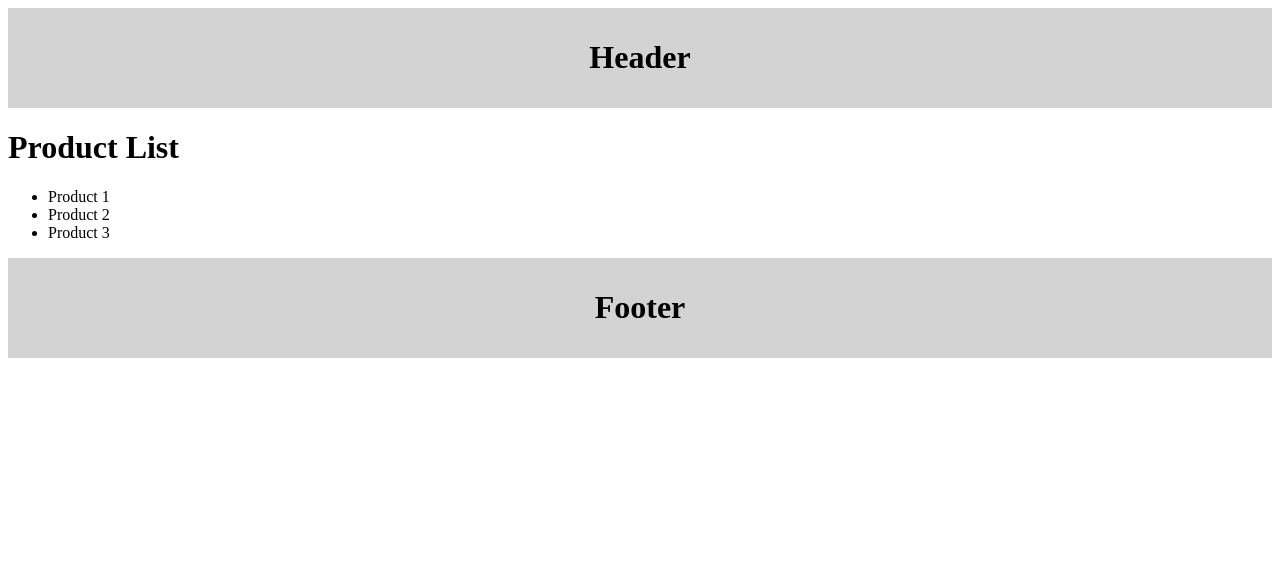
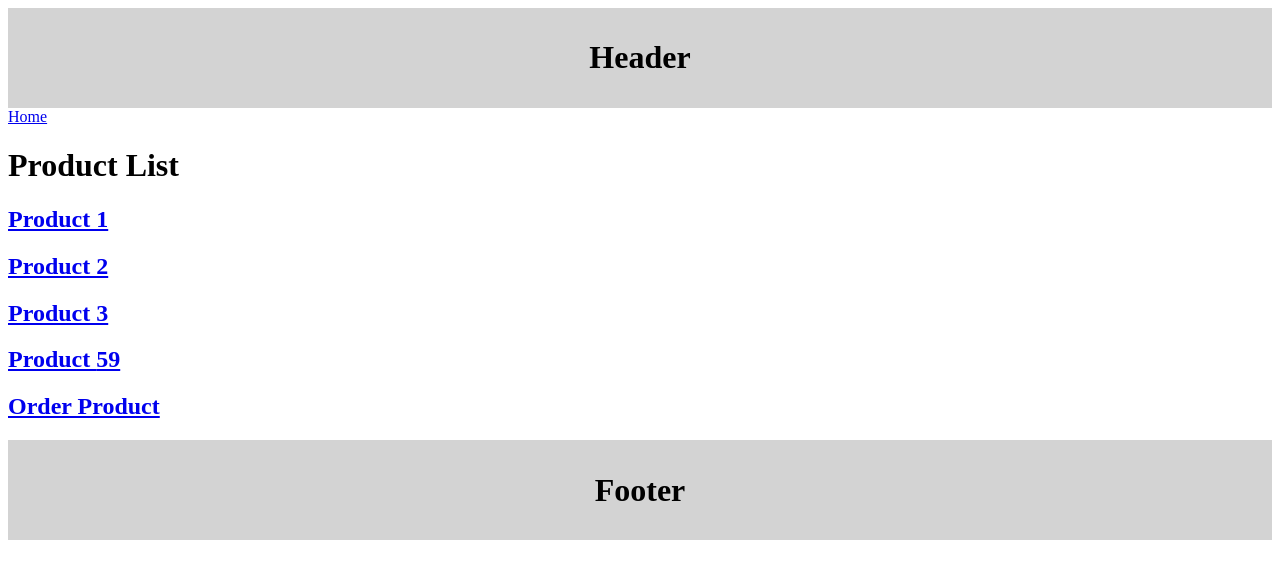
Before and after one commit to arslkml/nextjs-course, a Next.js app: page /products in a window 1280 px wide. Shown: the top 578 px of the page. Built offline with nearby package versions, Linux system fonts and the light colour scheme.

Commit message:
update: line code and features

```diff
--- /dev/null
+++ b/src/app/(auth)/(with-auth-layout)/style.css
@@ -0,0 +1,3 @@
+@tailwind base;
+@tailwind components;
+@tailwind utilities;
--- a/src/app/products/page.tsx
+++ b/src/app/products/page.tsx
@@ -1,12 +1,16 @@
+import Link from "next/link"
+
 export default function ProductList() {
+  const productId = 59
   return (
     <>
+        <Link href="/">Home</Link>
         <h1>Product List</h1>
-        <ul>
-            <li>Product 1</li>
-            <li>Product 2</li>
-            <li>Product 3</li>
-        </ul>
+        <h2><Link href="products/1">Product 1</Link></h2>
+        <h2><Link href="products/2">Product 2</Link></h2>
+        <h2><Link href="products/3" replace>Product 3</Link></h2>
+        <h2><Link href={`products/${productId}`}>Product {productId}</Link></h2>
+        <h2><Link href={"order-product"}>Order Product</Link></h2>
     </>
   )
 }
```
Also changed, not shown: src/app/(auth)/(with-auth-layout)/layout.tsx (+27 -3 lines), src/app/order-product/page.tsx (added, +19 -0 lines), src/app/page.tsx (+8 -1 lines), src/app/(auth)/(with-auth-layout)/forgot-password/page.tsx (renamed from src/app/(auth)/forgot-password/page.tsx).
